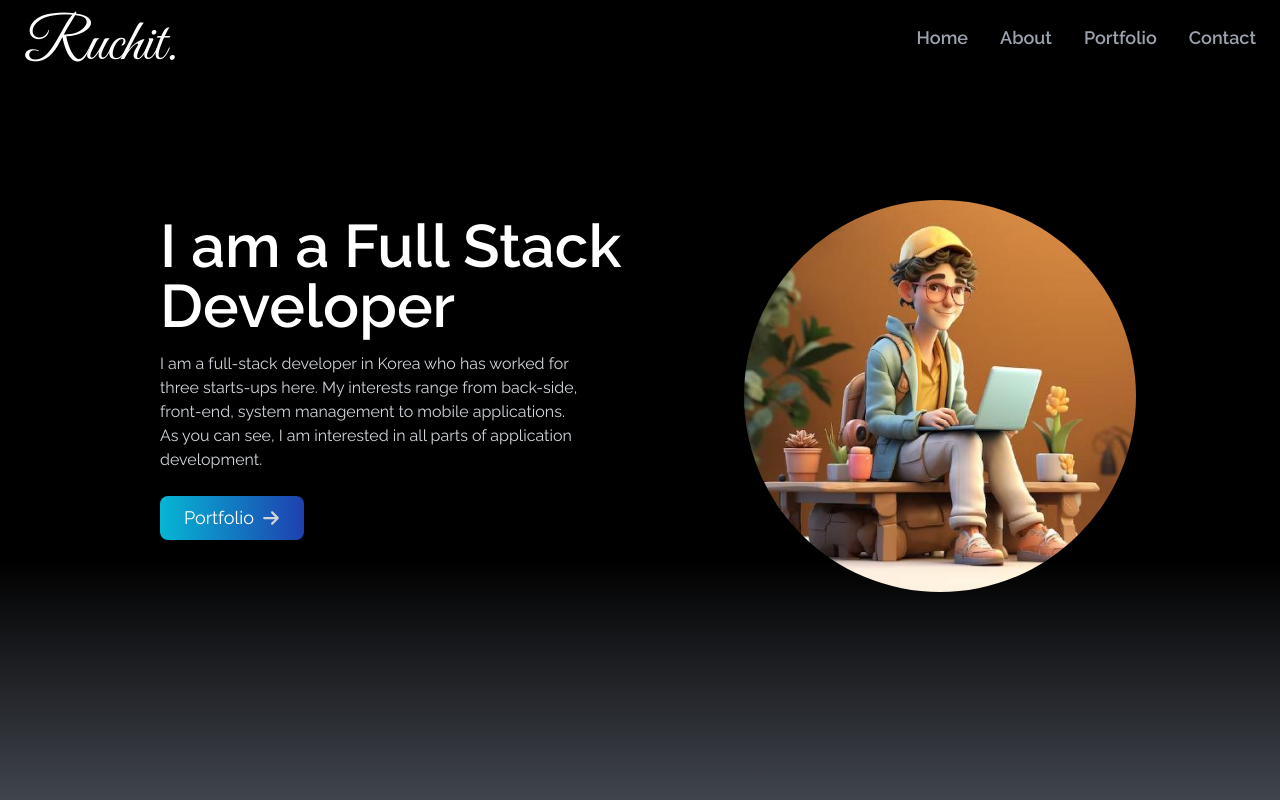
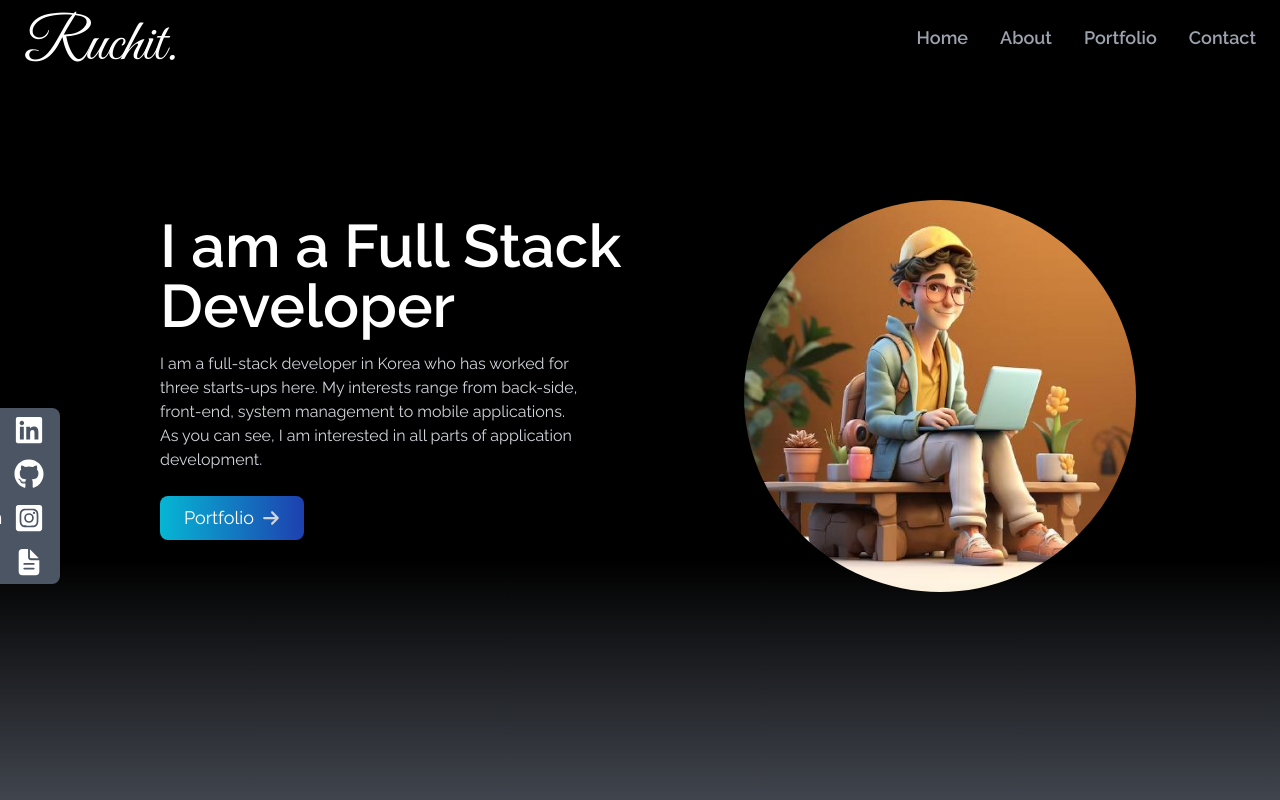
Before and after one commit to ruchhit24/portfolio, a React (Create React App) app: page / in a window 1280 px wide. Shown: the top 800 px of the page. Built offline with nearby package versions, Linux system fonts and the light colour scheme.

Commit message:
done with social links at the left side

```diff
--- a/src/App.js
+++ b/src/App.js
@@ -1,5 +1,6 @@
 import Home from "./components/Home";
 import Navbar from "./components/Navbar";
+import SocialLinks from "./components/SocialLinks";
 
 
 function App() {
@@ -7,6 +8,7 @@ function App() {
        <>
         <Navbar/>
         <Home/>
+        <SocialLinks/>
        </>
   );
 }
--- /dev/null
+++ b/src/components/SocialLinks.js
@@ -0,0 +1,20 @@
+import React from 'react'
+import { FaLinkedin } from "react-icons/fa";
+import { FaGithub } from "react-icons/fa";
+import { FaInstagramSquare } from "react-icons/fa";
+import { IoDocumentText } from "react-icons/io5";
+const SocialLinks = () => {
+  return (
+    <div className='hidden lg:flex flex-col left-0 top-1/2 fixed text-white pt-2'>
+        <ul>
+            <li> <a href='https://www.linkedin.com/in/ruchit-gule-406978249/?originalSubdomain=in' className='text-lg font-semibold flex items-center gap-2 justify-between w-40 h-11 px-4 ml-[-100px] rounded-tr-lg hover:ml-[-10px] duration-500 bg-gray-600'>LinkedIn <><FaLinkedin size={30} />
+</></a></li>
+            <li> <a href='https://github.com/ruchhit24' className='text-lg font-semibold flex items-center gap-2 justify-between w-40 h-11 px-4 ml-[-100px] hover:ml-[-10px] duration-500 bg-gray-600'>Github <><FaGithub size={30}/></></a></li>
+            <li> <a href='https://instagram.com' className='text-lg font-semibold flex items-center gap-2 justify-between w-40 h-11 px-4 ml-[-100px] hover:ml-[-10px] duration-500 bg-gray-600'>Instagram <><FaInstagramSquare size={30}/></></a></li>
+            <li> <a href='/Ruchit_NITRR_.pdf' download='true' className='text-lg font-semibold flex items-center gap-2 justify-between w-40 h-11 px-4 ml-[-100px] rounded-br-lg hover:ml-[-10px] duration-500 bg-gray-600'>Resume <><IoDocumentText size={30}/></></a></li>
+        </ul>
+    </div>
+  )
+}
+
+export default SocialLinks
```
Also changed, not shown: 2 other files (tests, documents, lock files or other folders).
